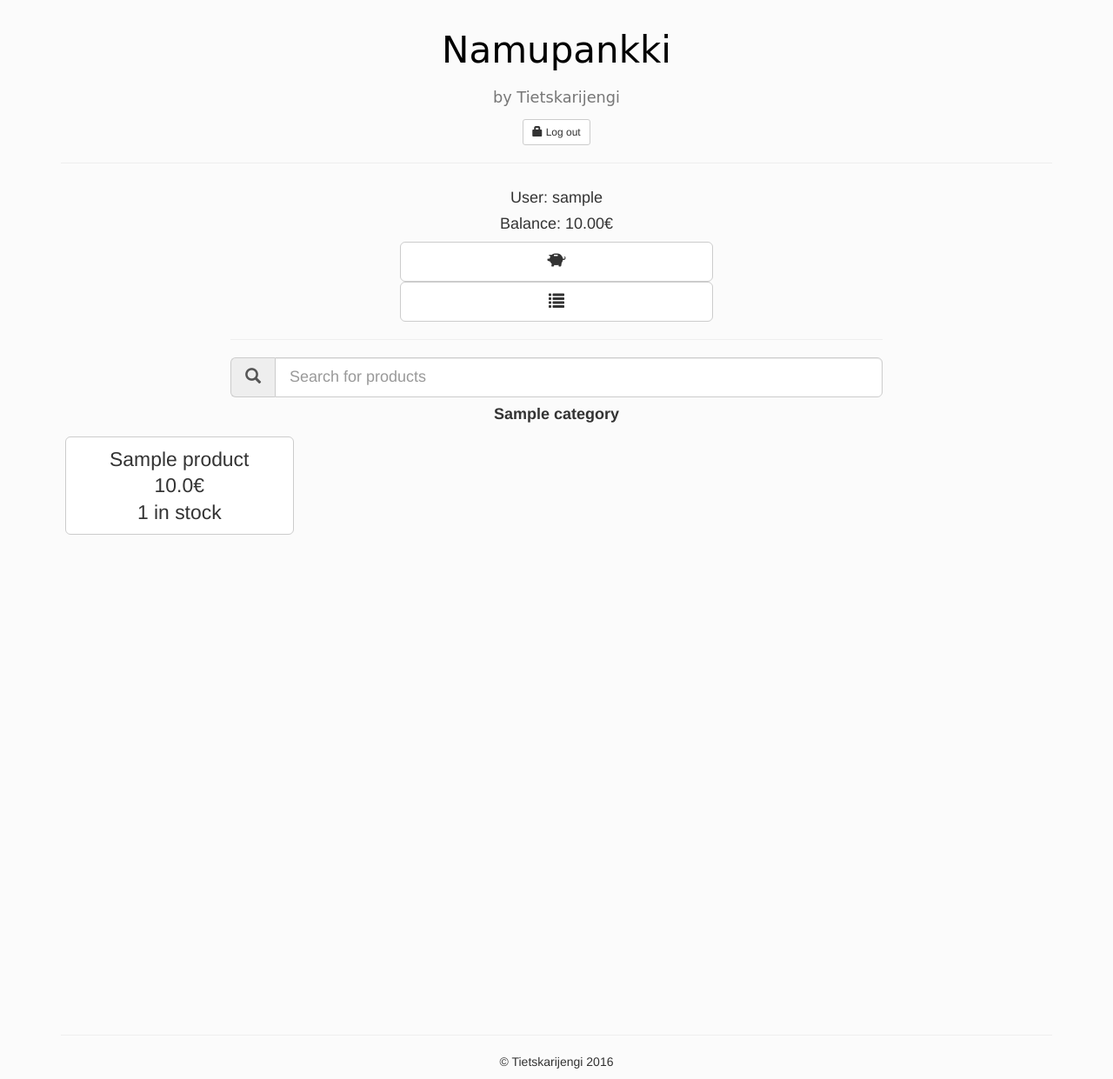
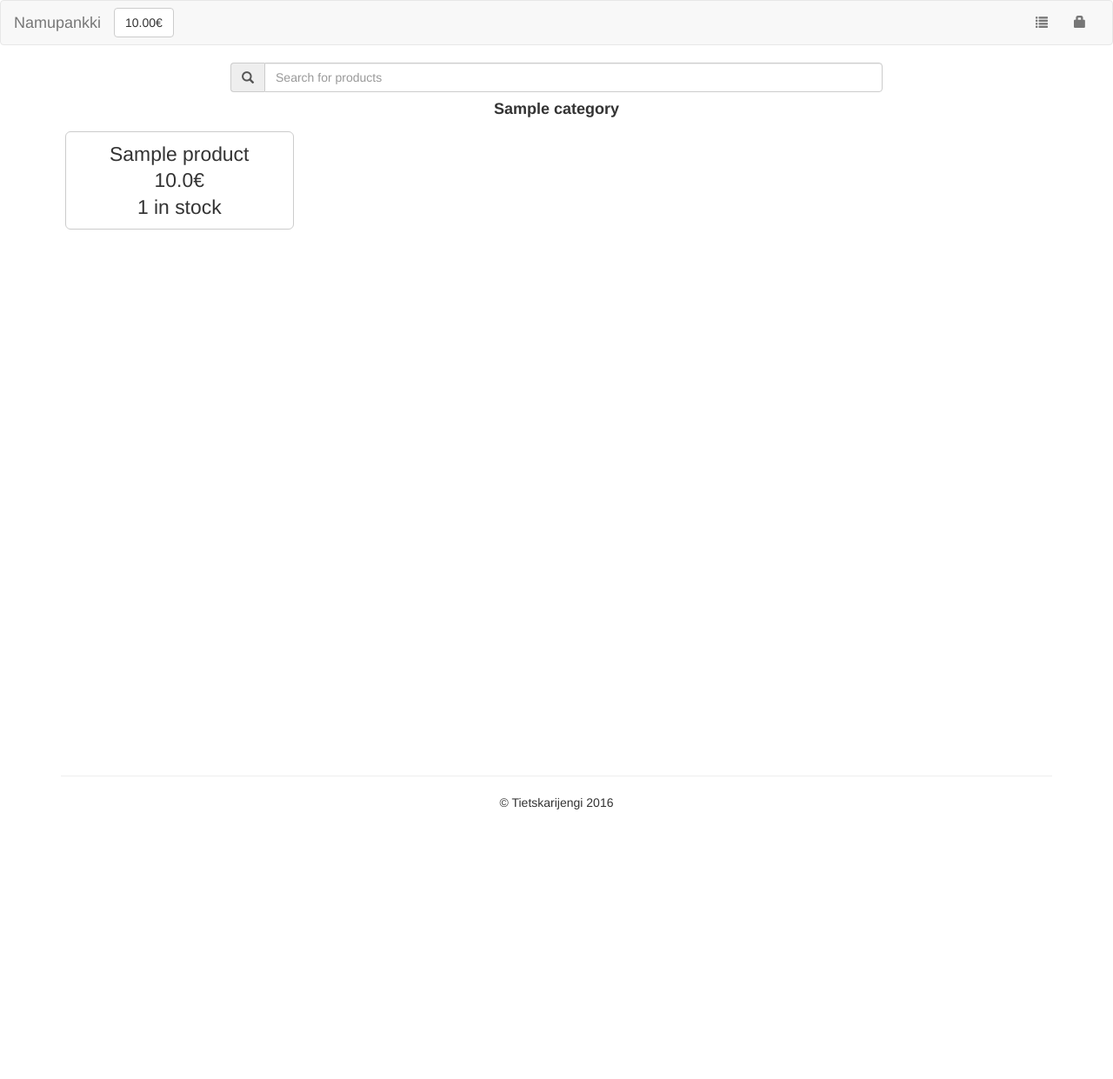
Before and after one commit to athenekilta/namubufferi, a Django app: template namubufferiapp/templates/namubufferiapp/base_home.html in a window 1280 px wide. Shown: the whole page at 87% size. After the commit the page ends 931 px from the top, so only its background shows below. Run offline with Django 3.2, Linux system fonts and the light colour scheme; the template is opened without the code that fills it: values that come from a table or form of the project are taken from there, others are empty; a user stored in the database is signed in; tables that the repository leaves empty hold one stand-in row (values such as "Sample post"); parts of the project's set-up code (start-up, migrations or seed data) failed here and were passed over; some libraries are stand-ins or nearby versions; some web fonts are replaced.

Commit message:
Revamp ui
-Add navbar
-Move user info and actions to navbar
-Clean custom styles

```diff
--- a/namubufferiapp/static/namubufferiapp/css/style.css
+++ b/namubufferiapp/static/namubufferiapp/css/style.css
@@ -1,22 +1,12 @@
+/*
 body {
-  background-color: #FBFBFB;
+  background-color: Whitesmoke;
 }
 
-header h1 {
-  font-size: 3em;
+.navbar-header .navbar-brand {
   font-family: 'Condiment', cursive;
-  font-weight: 400;
-  padding-top: 15px;
-}
-header h1 a {
-  color: black;
-}
-header h1 a:hover {
-  color: grey;
-}
-header h1 a:link {
-  text-decoration: none;
-}
+}*/
+
 .user-info {
   margin-bottom: 10px;
 }
--- a/namubufferiapp/static/namubufferiapp/js/namubufferi.js
+++ b/namubufferiapp/static/namubufferiapp/js/namubufferi.js
@@ -139,10 +139,12 @@ $(document).ready(function() {
         }
     });
     $( "#search" ).focus(function(event) {
-        $( window ).scrollTop($("#search").offset().top);
+        //$( window ).scrollTop($("#search").offset().top);
+        $( window ).scrollTop(0);
     });
     $( "#search" ).keypress(function(event) {
-        $( window ).scrollTop($("#search").offset().top);
+        //$( window ).scrollTop($("#search").offset().top);
+        $( window ).scrollTop(0);
     });
 
     $('#search').hideseek();
--- a/namubufferiapp/templates/namubufferiapp/base.html
+++ b/namubufferiapp/templates/namubufferiapp/base.html
@@ -54,24 +54,31 @@
 
   {% block modals %}
   {% endblock modals %}
-
-  <header class="container text-center">
-    <h1><a href="/">Namupankki</a><br><small><small>by Tietskarijengi</small></small></h1>
-    {% block header %}
-    {% endblock header %}
-    <hr>
-  </header>
-
-  <section id="messages" class="container text-center">
-  {% if message %}
-    <div class="row">
-      <div class="alert alert-success alert-dismissible col-sm-4 col-sm-offset-4 col-xs-10 col-xs-offset-1 fade in">
-        <a href="/" class="close" data-dismiss="alert" aria-label="close">&times;</a>
-        <strong>{{ message }}</strong>
+  <nav class="navbar navbar-default">
+    <div class="container-fluid">
+      <!-- Brand and toggle get grouped for better mobile display -->
+      <div class="navbar-header">
+        {% if request.user.is_authenticated %}
+        <button type="button" class="navbar-toggle collapsed" data-toggle="collapse" data-target="#bs-example-navbar-collapse-1" aria-expanded="false">
+          <span class="sr-only">Toggle navigation</span>
+          {% block navbar-collapse-button %}
+          {% endblock navbar-collapse-button %}
+          <span class="icon-bar"></span>
+        </button>
+        {% endif%}
+        {% block navbar-header %}
+        {% endblock navbar-header %}
+        <a class="navbar-brand" href="/">Namupankki</a>
       </div>
-    </div>
-  {% endif %}
-  </section>
+      <!-- Collect the nav links, forms, and other content for toggling -->
+      <div class="collapse navbar-collapse" id="bs-example-navbar-collapse-1">
+        <ul class="nav navbar-nav navbar-right">
+          {% block navbar-collapse %}
+          {% endblock navbar-collapse %}
+        </ul>
+      </div><!-- /.navbar-collapse -->
+    </div><!-- /.container-fluid -->
+  </nav>
 
   {% block content %}
   {% endblock content %}
--- a/namubufferiapp/templates/namubufferiapp/base_home.html
+++ b/namubufferiapp/templates/namubufferiapp/base_home.html
@@ -130,41 +130,37 @@
 </div>
 {% endblock modals %}
 
+{% block navbar-header %}
+<button type="button" class="btn btn-default navbar-btn" data-toggle="modal" data-target="#moneyModal">
+  <span class="balance">{{ user.userprofile.balance }}</span>€
+</button>
+{% endblock navbar-header %}
 
-{% block header %}
-  <a href="/logout" class="btn btn-default btn-sm">
+{% block navbar-collapse-button %}
+<span id="user" class="navbar-text">{{ user }}</span>
+{% endblock navbar-collapse-button %}
+
+{% block navbar-collapse %}
+<li class="text-right">
+  <a data-toggle="modal" data-target="#historyModal">
+    <span class="glyphicon glyphicon-list glyphicon-lg" aria-hidden="true"></span>
+  </a>
+</li>
+<li class="text-left">
+  <a href="/logout">
     <span class="glyphicon glyphicon-lock" aria-hidden="true"></span>
-    Log out
   </a>
-{% endblock header %}
+</li>
+{% endblock navbar-collapse %}
 
 
 {% block content %}
-<!-- User-Info Section -->
-<section id="user-info" class="container text-center">
-  <h4>User: <span id="user">{{ user }}</span></h4>
-  <h4>Balance: <span class="balance">{{ user.userprofile.balance }}</span>€</h4>
-
-  <div class="row">
-    <div class="col-sm-4 col-sm-offset-4 col-xs-6 col-xs-offset-3">
-      <button type="button" class="btn btn-default btn-block btn-lg" data-toggle="modal" data-target="#moneyModal">
-        <span class="glyphicon glyphicon-piggy-bank glyphicon-lg" aria-hidden="true"></span><br>
-      </button>
-    </div>
-    <div class="col-sm-4 col-sm-offset-4 col-xs-6 col-xs-offset-3">
-      <button type="button" class="btn btn-default btn-block btn-lg" data-toggle="modal" data-target="#historyModal">
-        <span class="glyphicon glyphicon-list glyphicon-lg" aria-hidden="true"></span><br>
-      </button>
-    </div>
-  </div>
-</section>
 
 <!-- Shop Section -->
 <section id="shop" class="container text-center">
   <div class="row">
     <div class="col-md-8 col-md-offset-2">
-      <hr>
-      <div class="input-group input-group-lg">
+      <div class="input-group input-group">
         <span class="input-group-addon" id="basic-addon1"><span class="glyphicon glyphicon-search" aria-hidden="true"></span></span>
         <input class="form-control" id="search" name="search" placeholder="Search for products" type="text" data-list=".list"> <!-- .list class for hideseek search -->
       </div>
```
